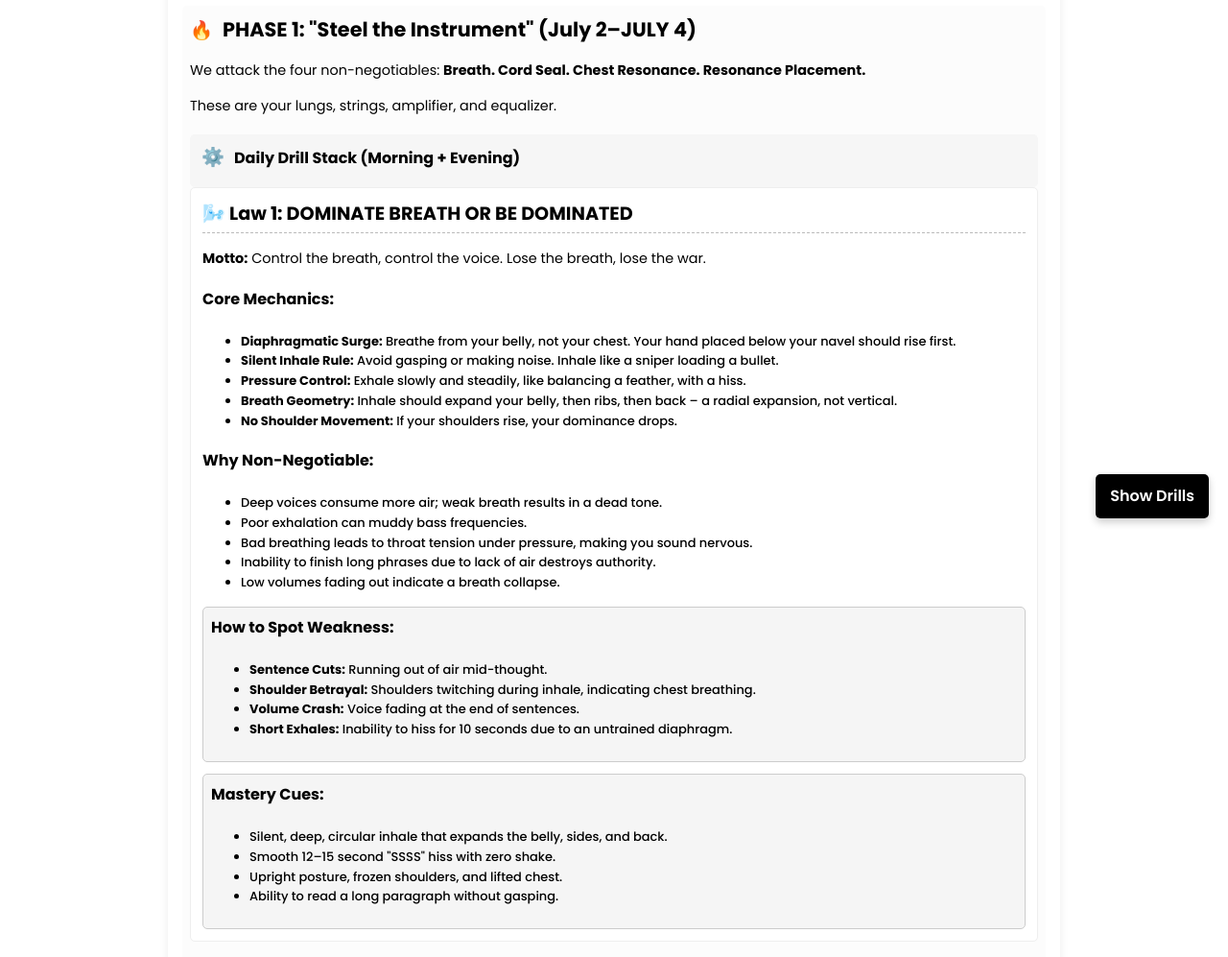
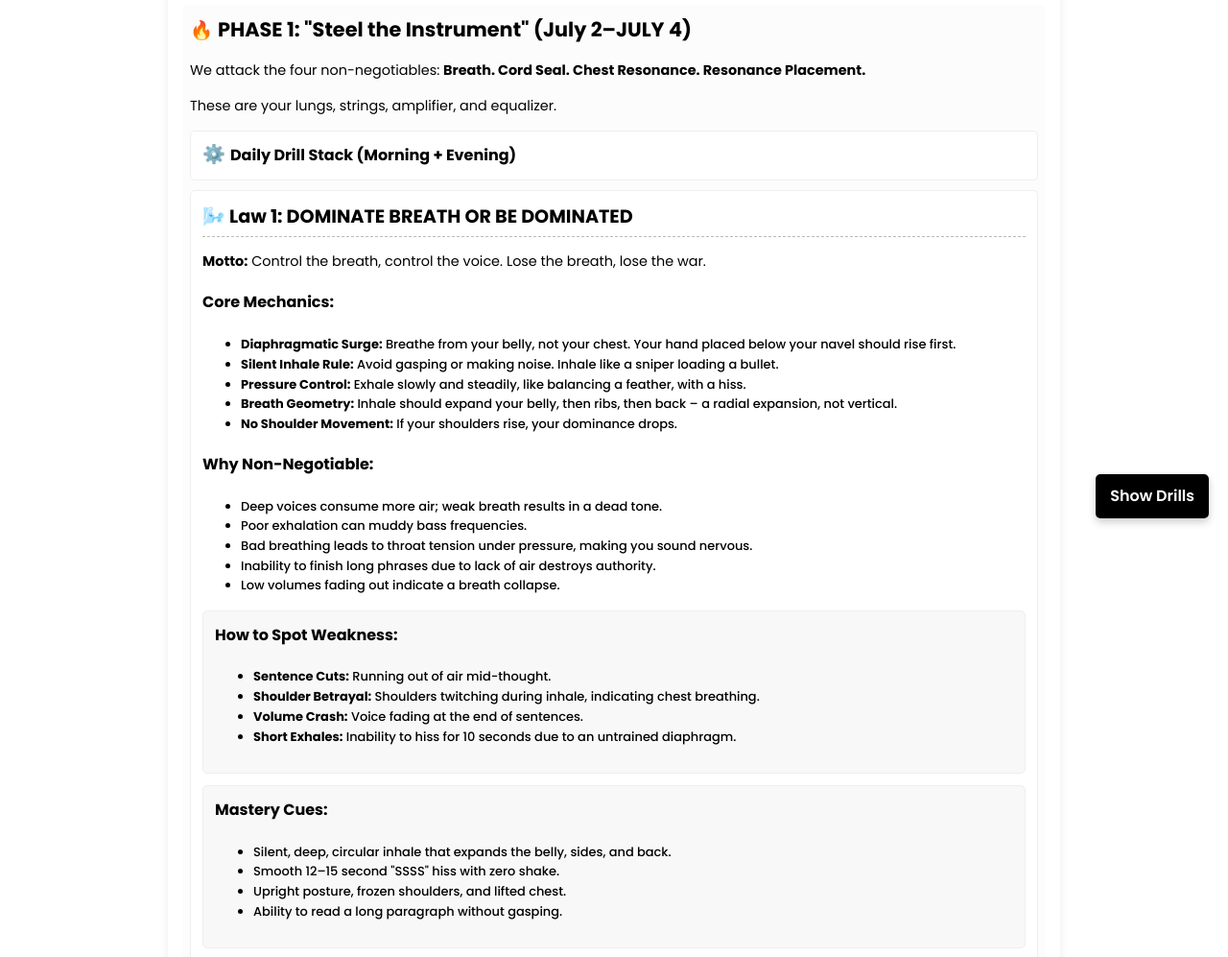
Before and after one commit to Rahatkh69/ebooks, a plain HTML site: page 4/b/index.html in a window 1280 px wide. Shown: the part 240-1237 px from the top of the page at 96% size. Drawn offline with Linux system fonts and the light colour scheme.

Commit message:
Update index.html

```diff
--- a/4/b/index.html
+++ b/4/b/index.html
@@ -64,8 +64,8 @@
         .section-header {
             display: flex;
             align-items: baseline; /* Changed to baseline for better emoji alignment with text */
-            gap: 10px;
-            margin-bottom: 5px;
+            gap: 5px;
+
         }
         .section-header h2, .section-header h4 { /* Target both h2 and h4 within section-header */
             margin-top: 0; /* Reset margin-top to prevent misalignment */
@@ -90,10 +90,11 @@
             margin-top: 0;
         }
         .drill-stack {
-            background-color: #f6f6f6;
             padding: 12px;
+            background-color: #ffffff;
+            border: 1px solid #eee;
             border-radius: 5px;
-            margin-top: 18px;
+            margin-bottom: 10px;
         }
         .drill-stack h4 {
             color: #000;
@@ -141,9 +142,9 @@
         }
         .critical-checks, .pitfalls, .mastery-cues {
             margin-top: 12px;
-            background-color: #f5f5f5;
-            border: 1px solid #ccc;
-            padding: 8px;
+            padding: 12px;
+            background-color: #f8f8f8;
+            border: 1px solid #eee;
             border-radius: 5px;
         }
         .critical-checks h4, .pitfalls h4, .mastery-cues h4 {
@@ -153,7 +154,7 @@
         .mission-objective {
             background-color: #fafbff;
             border: 1px solid #a5a5a5;
-            padding: 20px;
+            padding: 14px;
             margin-top: 40px;
             border-radius: 8px;
             text-align: left; /* Aligned to left */
```
